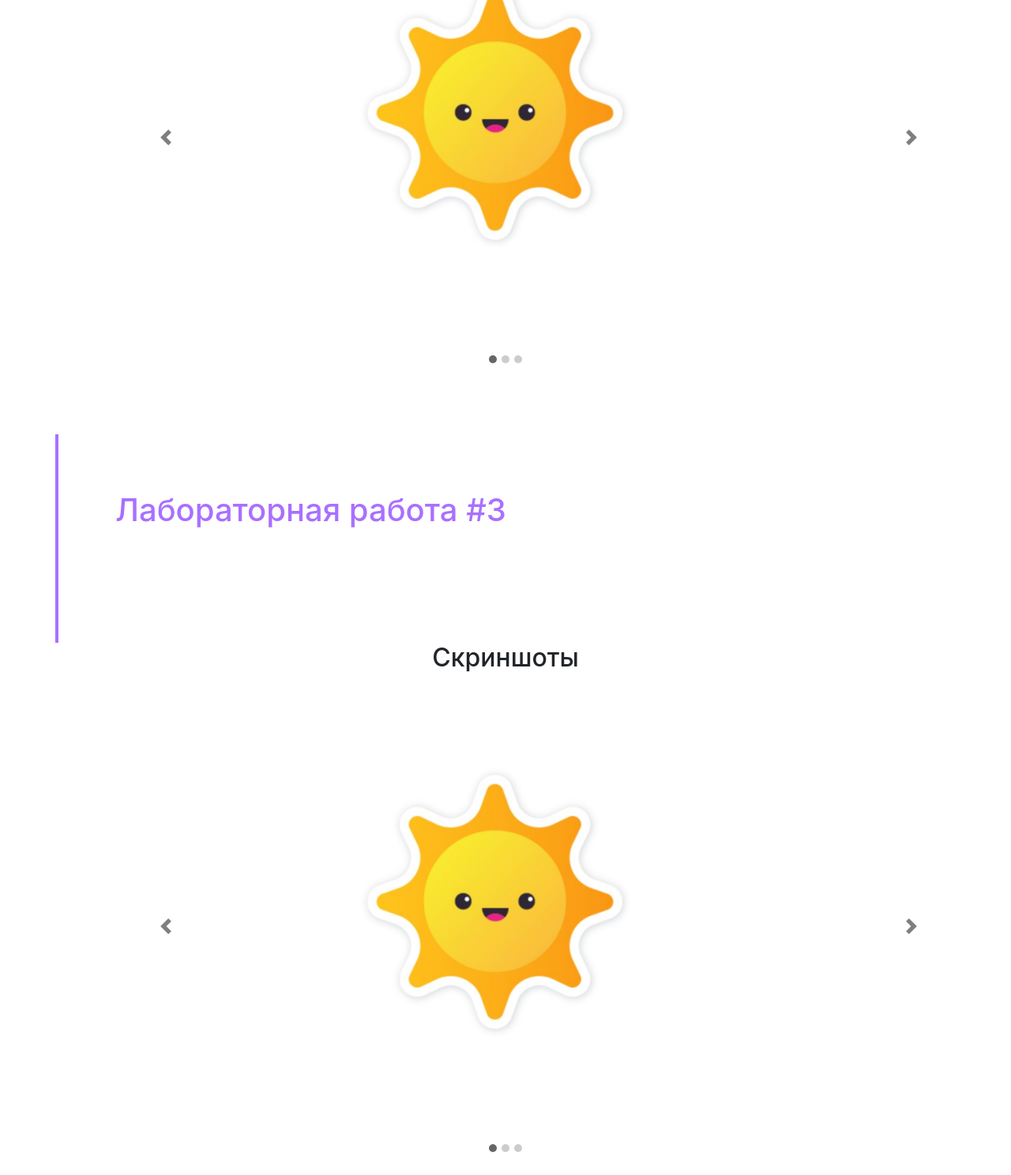
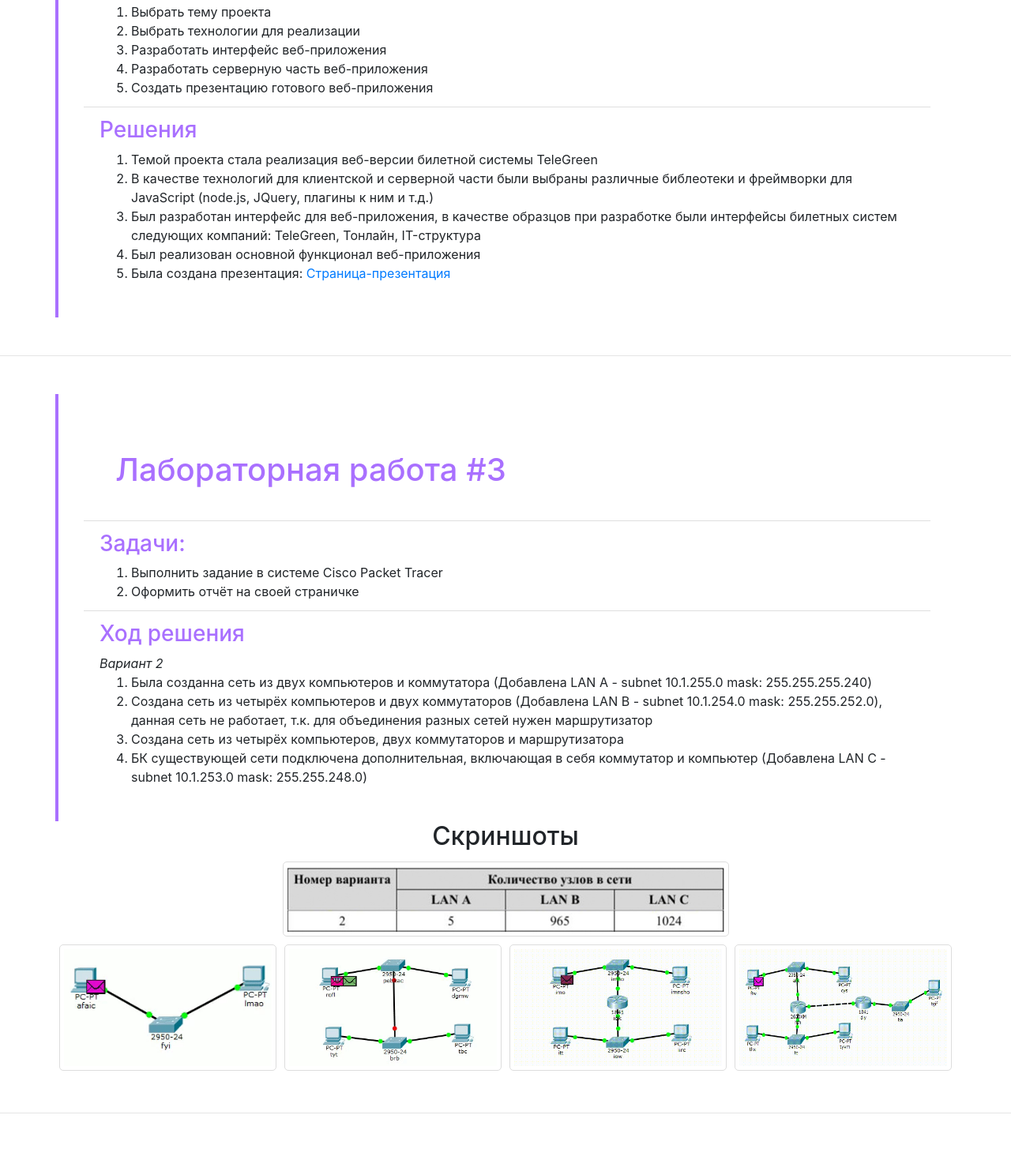
Before and after one commit to Shprechen/Shprechen.github.io, a plain HTML site: page index.html in a window 1280 px wide. Shown: the part 2436-3924 px from the top of the page at 79% size. Drawn offline with nearby package versions, Linux system fonts and the light colour scheme.

Commit message:
add lr2 and lr3
add lr2 and lr3

```diff
--- a/css/styles.css
+++ b/css/styles.css
@@ -78,7 +78,6 @@ background-color:#007bff!important
  display: block;
  color: #888;
  position: absolute;
- left: 115px;
 }
 .DescLR .desc{
  padding: 2em;
@@ -134,3 +133,22 @@ background-color:#007bff!important
  color: #888;
  font-size: 16px;
 }
+
+
+.thumb img {
+            -webkit-filter: grayscale(0);
+            filter: none;
+            border-radius: 5px;
+            background-color: #fff;
+            border: 1px solid #ddd;
+            padding: 5px;
+        }
+
+        .thumb img:hover {
+            -webkit-filter: grayscale(1);
+            filter: grayscale(1);
+        }
+
+        .thumb {
+            padding: 5px;
+        }
--- a/index.html
+++ b/index.html
@@ -11,6 +11,8 @@
         <link rel="stylesheet" type="text/css" href="css/styles.css">
         <script src="https://ajax.googleapis.com/ajax/libs/jquery/3.4.1/jquery.min.js"></script>
         <script src="https://maxcdn.bootstrapcdn.com/bootstrap/4.0.0/js/bootstrap.min.js"></script>
+                <script src="https://cdnjs.cloudflare.com/ajax/libs/fancybox/3.5.7/jquery.fancybox.js"></script>
+        <link href="https://cdnjs.cloudflare.com/ajax/libs/fancybox/3.5.7/jquery.fancybox.css" rel="stylesheet">
     </head>
 
     <body>
@@ -111,15 +113,81 @@
                 </div>
 
         </div>
+        <hr>
 
             <div id="LR2" class="DescLR">
                 <div class="container desc">
                     <div class="row">
                         <div class="col-12">
                             <h1>Лабораторная работа #2</h1>
-                            <br>
-                            <br>
-                            <br>
+                            <h3>Создание простого веб-приложения</h3>
+                            <em>Проектирование и разработка индивидуального или коллективного веб-приложения с использованием html,css,js + json,xml</em>
+                            <ul class="list-group list-group-flush">
+                                <li class="list-group-item">
+                                    <h3>Состав команды 2ПАЦ</h3>
+                                    <em>ИДМ-19-01</em>
+                                    <ol type="1">
+                                        <li>
+                                            Андрейцев О.М.
+                                            <a target="_blank" href="https://Shprechen.github.io">Персональная страница-отчет</a>
+                                        </li>
+                                        <li>
+                                            Скворцов Н.А.
+                                            <a target="_blank" href="https://su6ar.github.io">Персональная страница-отчет</a>
+                                        </li>
+                                    </ol>
+                                </li>
+                                <li class="list-group-item">
+                                    <h3>Задачи:</h3>
+                                    <ol type="1">
+                                        <li>Выбрать тему проекта </li>
+                                        <li>Выбрать технологии для реализации</li>
+                                        <li>Разработать интерфейс веб-приложения</li>
+                                        <li>Разработать серверную часть веб-приложения</li>
+                                        <li>Создать презентацию готового веб-приложения</li>
+                                    </ol>
+                                </li>
+                                <li class="list-group-item">
+                                    <h3>Решения</h3>
+                                    <ol type="1">
+                                        <li>Темой проекта стала реализация веб-версии билетной системы TeleGreen</li>
+                                        <li>В качестве технологий для клиентской и серверной части были выбраны различные библеотеки и фреймворки для JavaScript (node.js, JQuery, плагины к ним и т.д.)</li>
+                                        <li>Был разработан интерфейс для веб-приложения, в качестве образцов при разработке были интерфейсы билетных систем следующих компаний: TeleGreen, Тонлайн, IT-структура</li>
+                                        <li>Был реализован основной функционал веб-приложения</li>
+                                        <li>Была создана презентация: <a target="_blank" href="https://teamtwopoc.github.io">Страница-презентация</a></li>
+                                    </ol>
+                                </li>
+                            </ul>
+                        </div>
+                    </div>
+            </div>
+
+        </div>
+<hr>
+            <div id="LR3" class="DescLR">
+                <div class="container desc">
+                    <div class="row">
+                        <div class="col-12">
+                            <h1>Лабораторная работа #3</h1>
+                            <ul class="list-group list-group-flush">
+                                <li class="list-group-item">
+                                    <h3>Задачи:</h3>
+                                    <ol type="1">
+                                        <li>Выполнить задание в системе Cisco Packet Tracer</li>
+                                        <li>Оформить отчёт на своей страничке</li>
+                                    </ol>
+                                </li>
+                                <li class="list-group-item">
+                                    <h3>Ход решения</h3>
+                                    <em>Вариант 2</em>
+                                    <ol type="1">
+                                        <li>Была созданна сеть из двух компьютеров и коммутатора (Добавлена LAN A - subnet 10.1.255.0 mask: 255.255.255.240)</li>
+                                        <li> Создана сеть из четырёх компьютеров и двух коммутаторов (Добавлена LAN B - subnet 10.1.254.0 mask: 255.255.252.0), данная сеть не работает, т.к. для объединения разных сетей нужен маршрутизатор</li>
+                                        <li>Создана сеть из четырёх компьютеров, двух коммутаторов и маршрутизатора</li>
+                                        <li>БК существующей сети подключена дополнительная, включающая в себя коммутатор и компьютер (Добавлена LAN C - subnet 10.1.253.0 mask: 255.255.248.0)</li>
+                                    </ol>
+                                </li>
+                            </ul>
                         </div>
                     </div>
             </div>
@@ -127,80 +195,40 @@
 
 
                             <h2>Скриншоты</h2>
-                            <div id="carouselLR3" class="carousel slide" data-ride="carousel">
-                              <ol class="carousel-indicators">
-                                <li data-target="#carouselLR3" data-slide-to="0" class="active"></li>
-                                <li data-target="#carouselLR3" data-slide-to="1"></li>
-                                <li data-target="#carouselLR3" data-slide-to="2"></li>
-                              </ol>
-                              <div class="carousel-inner">
-                                <div class="carousel-item active">
-                                  <img class="d-block w-100" src="images/Temp.jpg" alt="Первый слайд">
+                            <div class="row">
+                                <div class="col-lg-12 col-md-12 col-12 text-center thumb">
+                                    <a data-fancybox="gallery" href="images/variant2.jpg">
+                                        <img class="img-fluid" src="images/variant2.jpg" style="width:50%" alt="...">
+                                    </a>
                                 </div>
-                                <div class="carousel-item">
-                                  <img class="d-block w-100" src="images/Temp.jpg" alt="Второй слайд">
+                            </div>
+                            <div class="row">
+                                <div class="col-lg-3 col-md-4 col-6 thumb">
+                                    <a data-fancybox="gallery" href="images/1.gif">
+                                        <img class="img-fluid" src="images/1.gif" alt="...">
+                                    </a>
                                 </div>
-                                <div class="carousel-item">
-                                  <img class="d-block w-100" src="images/Temp.jpg" alt="Третий слайд">
+                                <div class="col-lg-3 col-md-4 col-6 thumb">
+                                    <a data-fancybox="gallery" href="images/2.gif">
+                                        <img class="img-fluid" src="images/2.gif" alt="...">
+                                    </a>
                                 </div>
-                              </div>
-                              <a class="carousel-control-prev" href="#carouselLR3" role="button" data-slide="prev">
-                                <span class="carousel-control-prev-icon" aria-hidden="false"></span>
-
-                              </a>
-                              <a class="carousel-control-next" href="#carouselLR3" role="button" data-slide="next">
-                                <span class="carousel-control-next-icon" aria-hidden="false"></span>
-                              </a>
+                                <div class="col-lg-3 col-md-4 col-6 thumb">
+                                    <a data-fancybox="gallery" href="images/3.gif">
+                                        <img class="img-fluid" src="images/3.gif" alt="...">
+                                    </a>
+                                </div>
+                                <div class="col-lg-3 col-md-4 col-6 thumb">
+                                    <a data-fancybox="gallery" href="images/4.gif">
+                                        <img class="img-fluid" src="images/4.gif" alt="...">
+                                    </a>
+                                </div>
                             </div>
 
                 </div>
 
         </div>
-
-            <div id="LR3" class="DescLR">
-                <div class="container desc">
-                    <div class="row">
-                        <div class="col-12">
-                            <h1>Лабораторная работа #3</h1>
-                            <br>
-                            <br>
-                            <br>
-                        </div>
-                    </div>
-            </div>
-                        <div class="container text-center">
-
-
-                            <h2>Скриншоты</h2>
-                            <div id="carouselLR3" class="carousel slide" data-ride="carousel">
-                              <ol class="carousel-indicators">
-                                <li data-target="#carouselLR3" data-slide-to="0" class="active"></li>
-                                <li data-target="#carouselLR3" data-slide-to="1"></li>
-                                <li data-target="#carouselLR3" data-slide-to="2"></li>
-                              </ol>
-                              <div class="carousel-inner">
-                                <div class="carousel-item active">
-                                  <img class="d-block w-100" src="images/Temp.jpg" alt="Первый слайд">
-                                </div>
-                                <div class="carousel-item">
-                                  <img class="d-block w-100" src="images/Temp.jpg" alt="Второй слайд">
-                                </div>
-                                <div class="carousel-item">
-                                  <img class="d-block w-100" src="images/Temp.jpg" alt="Третий слайд">
-                                </div>
-                              </div>
-                              <a class="carousel-control-prev" href="#carouselLR3" role="button" data-slide="prev">
-                                <span class="carousel-control-prev-icon" aria-hidden="false"></span>
-
-                              </a>
-                              <a class="carousel-control-next" href="#carouselLR3" role="button" data-slide="next">
-                                <span class="carousel-control-next-icon" aria-hidden="false"></span>
-                              </a>
-                            </div>
-
-                </div>
-
-        </div>
+        <hr>
 
             <!-- Contact form -->
         <div class="contact-form" id="SendEmail">
```
Also changed, not shown: images/1.gif (added), images/2.gif (added), images/3.gif (added), images/4.gif (added), images/variant2.jpg (added).
